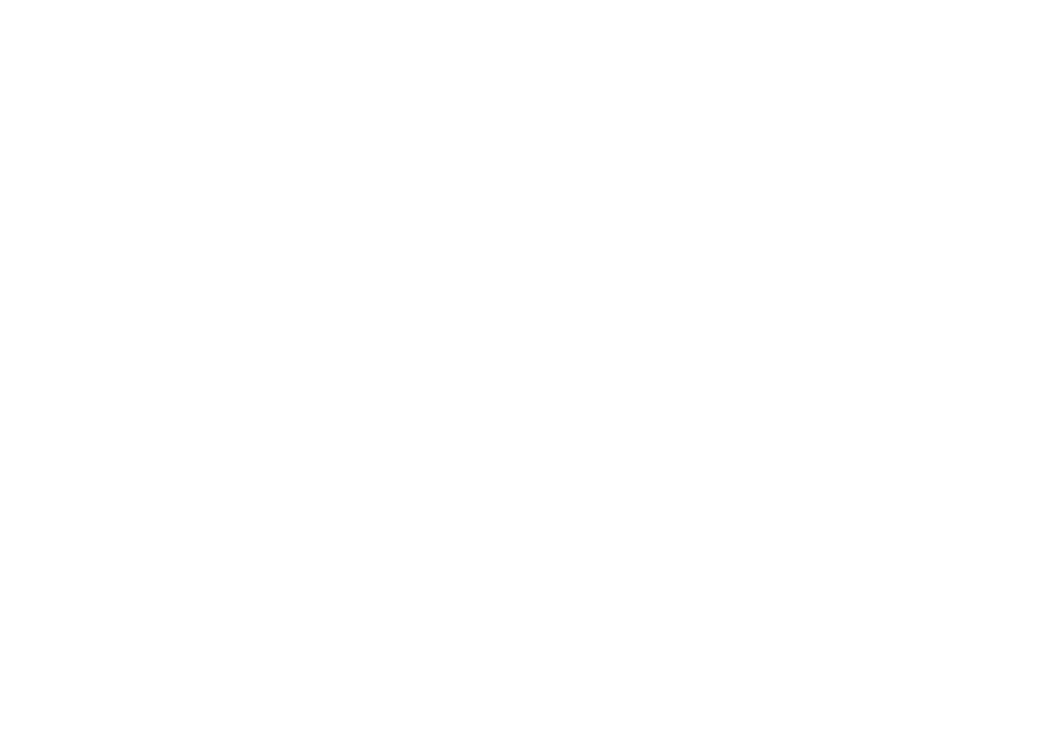
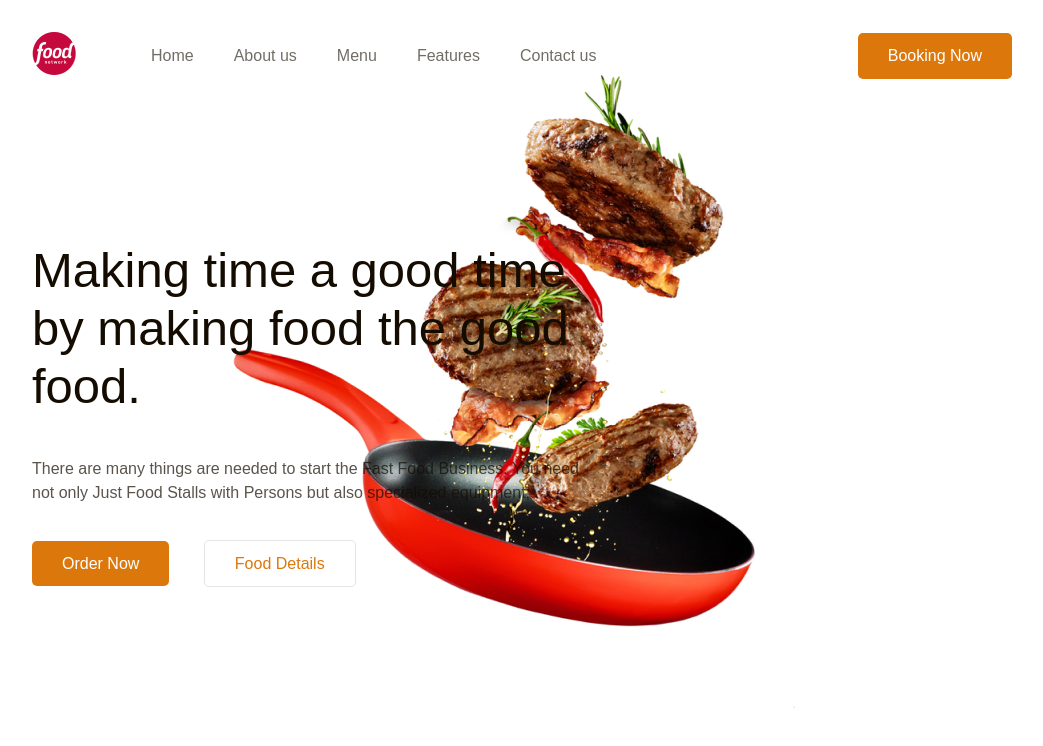
Before and after one commit to Usmonkul/food_network, a plain HTML site: page index.html in a window 1280 px wide. Shown: the whole page, without its empty margins (118-1161 px from the left). Drawn offline with Linux system fonts and the light colour scheme.

Commit message:
add header and hero section

```diff
--- a/css/styles.css
+++ b/css/styles.css
@@ -22,13 +22,19 @@ body {
   margin: 0;
   font-family: "Arial", sans-serif;
   background-color: #fff;
+  font-size: 16px;
 }
 
 img {
   max-width: 100%;
   height: auto;
 }
-
+a {
+  text-decoration: none;
+}
+li {
+  list-style: none;
+}
 .visually-hidden {
   position: absolute;
   width: 1px;
@@ -43,9 +49,95 @@ img {
 
 /* CONTAINER */
 .container {
-  max-width: 900px;
-  padding-left: 50px;
-  padding-right: 50px;
+  max-width: 1440px;
+  padding-left: 150px;
+  padding-right: 150px;
   margin-left: auto;
   margin-right: auto;
 }
+/* Heading-section */
+.header-hero-wrapper {
+  height: 679px;
+  /* background-image: url("../img/CSmJnTefxM\ 1.png");
+  background-repeat: no-repeat;
+  background-position: center; */
+}
+.hero-img {
+  z-index: -1;
+  position: absolute;
+  top: 40px;
+  right: 5%;
+}
+.header-section {
+  padding-top: 30px;
+  display: flex;
+  align-items: center;
+}
+.logo {
+  margin-right: 35px;
+}
+.logo-link {
+}
+.logo-img {
+  width: 44px;
+  height: 43px;
+}
+.navbar {
+
+}
+.nav-group {
+  display: flex;
+  align-items: center;
+  /* margin-right: 415px; */
+}
+.nav-item {
+  margin-right: 40px;
+}
+.nav-link {
+  line-height: 19px;
+  color:  #150C01;
+  opacity: 0.6;
+}
+.nav-link:hover {
+  color: #DC780B;
+  font-weight: 500;
+}
+.btn {
+  padding: 14px 30px;
+  background-color: #DC780B;
+  border-radius: 5px;
+  color: #fff;
+}
+.book-now {
+  margin-left: auto;
+}
+.hero-section {
+  padding-right: 0;
+}
+.hero-content {
+  width: 555px;
+  margin-top: 160px;
+}
+.hero-heading {
+  font-size: 49px;
+  line-height: 58px;
+  color: #150C01;
+  margin-bottom: 42px;
+}
+.hero-text {
+  font-weight: 500;
+  line-height: 24px;
+  color: #150C01;
+  opacity: 0.7;
+  margin-bottom: 50px;
+}
+.hero-buttons {
+}
+.hero-btn1 {
+  margin-right: 30px;
+}
+.hero-btn2 {
+  background-color:  #fff;
+  border: 1.5px solid #E5E5E5;
+  color: #DC780B;
+}
--- a/index.html
+++ b/index.html
@@ -9,7 +9,48 @@
   <link rel="stylesheet" href="css/styles.css">
 </head>
 <body>
-
+  <div class="header-hero-wrapper">
+    <header class="header-section container">
+      <div class="logo">
+        <a href="index.html" class="logo-link">
+          <img class="logo-img" src="/img/615px-Food_Network_New_Logo 2.jpg" alt="logo">
+        </a>
+      </div>
+      <nav class="navbar">
+        <ul class="nav-group">
+          <li class="nav-item">
+            <a href="#" class="nav-link">Home</a>
+          </li>
+          <li class="nav-item">
+            <a href="#" class="nav-link">About us</a>
+          </li>
+          <li class="nav-item">
+            <a href="#" class="nav-link">Menu</a>
+          </li>
+          <li class="nav-item">
+            <a href="#" class="nav-link">Features</a>
+          </li>
+          <li class="nav-item">
+            <a href="#" class="nav-link">Contact us</a>
+          </li>
+        </ul>
+      </nav>
+      <a href="#" class="btn book-now">Booking Now</a>
+    </header>
+    <section class="hero-section container">
+      <div class="hero-content">
+        <p class="hero-heading">Making time a good time by making food the good food.</p>
+        <p class="hero-text">There are many things are needed to start the Fast Food Business. You need not only Just Food Stalls with Persons but also specialized equipment,</p>
+        <div class="hero-buttons">
+          <a href="#" class="btn hero-btn1">Order Now</a>
+          <a href="#" class="btn hero-btn2">Food Details</a>
+        </div>
+      </div>
+    </section>
+    <div class="hero-img container">
+      <img src="/img/CSmJnTefxM 1.png" alt="" class="hero-bg-img">
+    </div>
+  </div>
 
   <script src="js/main.js"></script>
 </body>
```
Also changed, not shown: img/615px-Food_Network_New_Logo 2.jpg (added), img/615px-Food_Network_New_Logo 2@2x.jpg (added), img/CSmJnTefxM 1.png (added), img/CSmJnTefxM 1@2x.png (added), img/Group 93.svg (added), img/Group 94.svg (added), img/Group.svg (added), img/Mask Group.png (added), img/Mask Group@2x.png (added), img/costumer.png (added), img/img/Mask Group-1.png (added), img/img/Mask Group-2.png (added), img/img/Mask Group-3.png (added), img/img/Mask Group-4.png (added), 3 more files.
